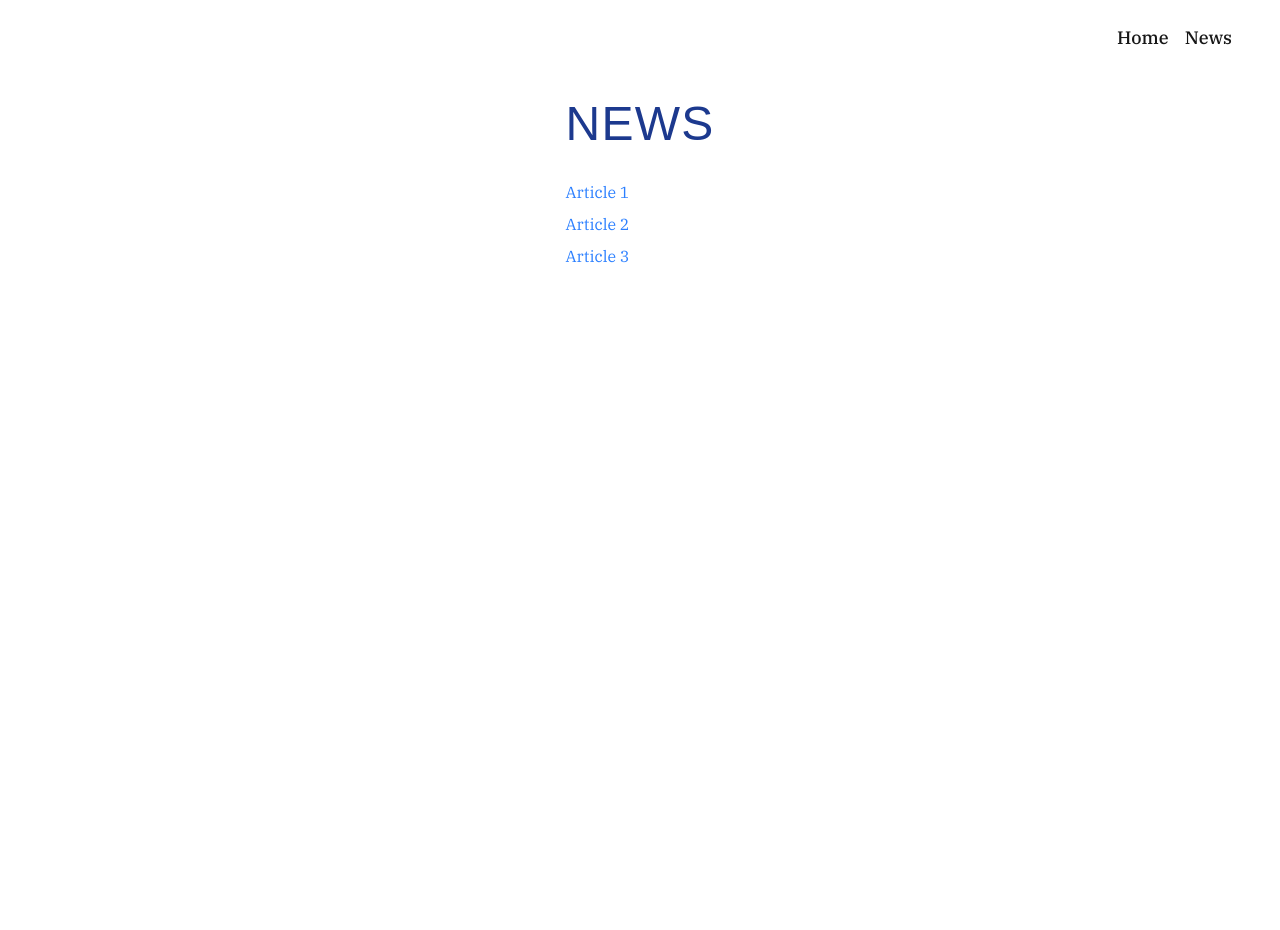
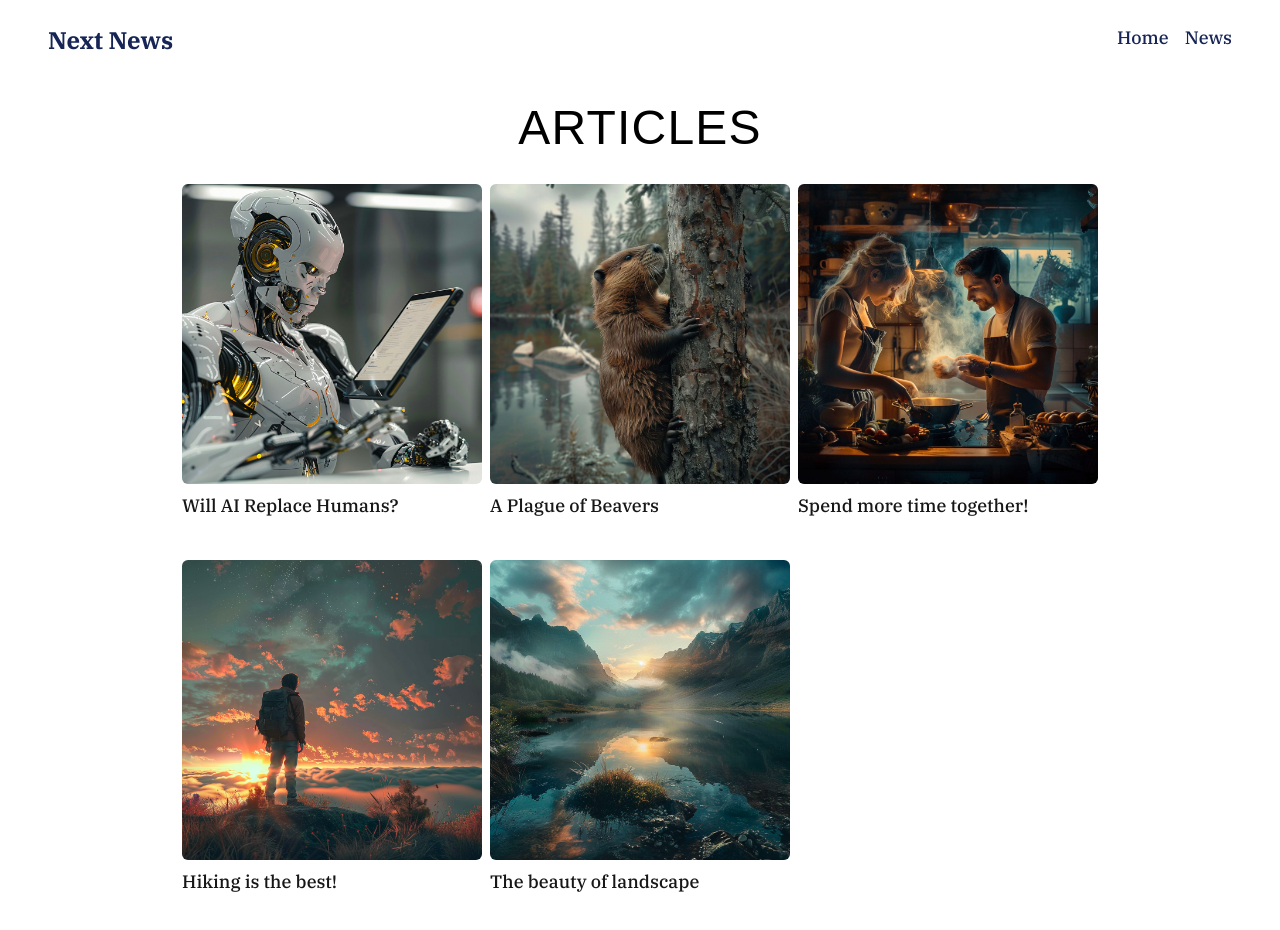
Before and after one commit to DemonDaddy22/next-news, a Next.js app: page /news in a window 1280 px wide. Shown: the top 930 px of the page. Before the commit the page ends 800 px from the top, so only its background shows below. Built offline with nearby package versions, Linux system fonts and the light colour scheme; a web font is replaced by a local one.

Commit message:
Populate news and details pages using dummy data

```diff
--- a/app/news/[slug]/page.tsx
+++ b/app/news/[slug]/page.tsx
@@ -1,4 +1,6 @@
 import { HEADER_TEXT } from '@/constants/styles';
+import { DUMMY_NEWS } from '@/data/news';
+import Image from 'next/image';
 import { use } from 'react';
 
 type Params = {
@@ -9,7 +11,31 @@ type Params = {
 
 const NewsDetailsPage: React.FC<ComponentProps<Params>> = ({ params }) => {
   const { slug } = use(params);
-  return <h1 className={HEADER_TEXT}>News Details - {slug}</h1>;
+  const newsItem = DUMMY_NEWS.find(item => item.slug === slug);
+
+  if (!newsItem) {
+    return <h2>News not found</h2>;
+  }
+
+  return (
+    <article className='mx-auto max-w-4xl p-4'>
+      <header className='flex flex-col items-center gap-6'>
+        <Image
+          src={`/images/news/${newsItem.image}`}
+          alt={newsItem.title}
+          width={400}
+          height={400}
+          className='rounded-md'
+        />
+        <h1 className={HEADER_TEXT}>{newsItem.title}</h1>
+        <time dateTime={newsItem.date} className='text-gray-600 dark:text-gray-400 text-sm'>
+          {newsItem.date}
+        </time>
+      </header>
+      <hr className='my-10' />
+      <p className='text-lg leading-relaxed'>{newsItem.content}</p>
+    </article>
+  );
 };
 
 export default NewsDetailsPage;
--- a/app/news/page.tsx
+++ b/app/news/page.tsx
@@ -1,20 +1,35 @@
 import { HEADER_TEXT } from '@/constants/styles';
+import { DUMMY_NEWS } from '@/data/news';
+import Image from 'next/image';
 import Link from 'next/link';
+
+const SIZE = 300;
+const GAP = 8;
 
 const NewsPage: React.FC<ComponentProps> = () => {
   return (
     <>
-      <h1 className={HEADER_TEXT}>News</h1>
-      <section className='py-8 flex flex-col gap-2'>
-        <Link href='/news/article-1' className='text-blue-500 hover:underline'>
-          Article 1
-        </Link>
-        <Link href='/news/article-2' className='text-blue-500 hover:underline'>
-          Article 2
-        </Link>
-        <Link href='/news/article-3' className='text-blue-500 hover:underline'>
-          Article 3
-        </Link>
+      <h1 className={HEADER_TEXT}>Articles</h1>
+      <section
+        className='py-8 flex flex-wrap items-center'
+        style={{
+          rowGap: `${GAP * 5}px`,
+          columnGap: `${GAP}px`,
+          maxWidth: `${SIZE * 3 + GAP * 2}px`,
+        }}
+      >
+        {DUMMY_NEWS.map(newsItem => (
+          <Link key={newsItem.id} href={`/news/${newsItem.slug}`}>
+            <Image
+              src={`/images/news/${newsItem.image}`}
+              alt={newsItem.title}
+              width={SIZE}
+              height={SIZE}
+              className='rounded-md'
+            />
+            <h3 className='text-lg font-medium mt-2'>{newsItem.title}</h3>
+          </Link>
+        ))}
       </section>
     </>
   );
--- a/app/page.tsx
+++ b/app/page.tsx
@@ -1,5 +1,5 @@
 import { HEADER_TEXT } from '@/constants/styles';
 
 export default function Home() {
-  return <h1 className={HEADER_TEXT}>Next News</h1>;
+  return <h1 className={HEADER_TEXT}>Headlines</h1>;
 }
--- a/components/NavHeader/index.tsx
+++ b/components/NavHeader/index.tsx
@@ -2,7 +2,10 @@ import Link from 'next/link';
 
 const NavHeader: React.FC<ComponentProps> = () => {
   return (
-    <header className='flex gap-4 justify-end w-full py-2 px-8 text-lg font-medium'>
+    <header className='flex gap-4 justify-end w-full py-2 px-8 text-lg font-medium text-blue-950 dark:text-blue-200'>
+      <Link href='/' className='flex-1 font-bold text-2xl'>
+        Next News
+      </Link>
       <Link href='/'>Home</Link>
       <Link href='/news'>News</Link>
     </header>
--- a/constants/styles.ts
+++ b/constants/styles.ts
@@ -1,3 +1,3 @@
 import { FONTS } from './fonts';
 
-export const HEADER_TEXT = `${FONTS.FTG} text-5xl uppercase text-center font-bold text-blue-900 dark:text-blue-200 tracking-wide`;
+export const HEADER_TEXT = `${FONTS.FTG} text-5xl uppercase text-center font-bold text-black dark:text-white tracking-wide`;
```
